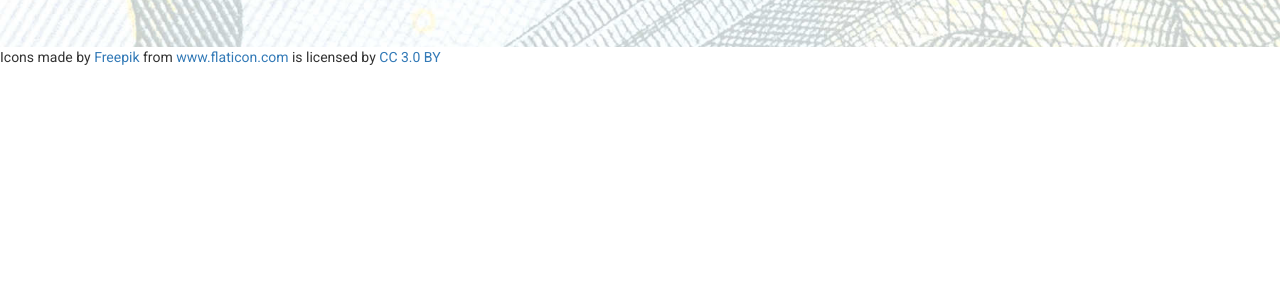
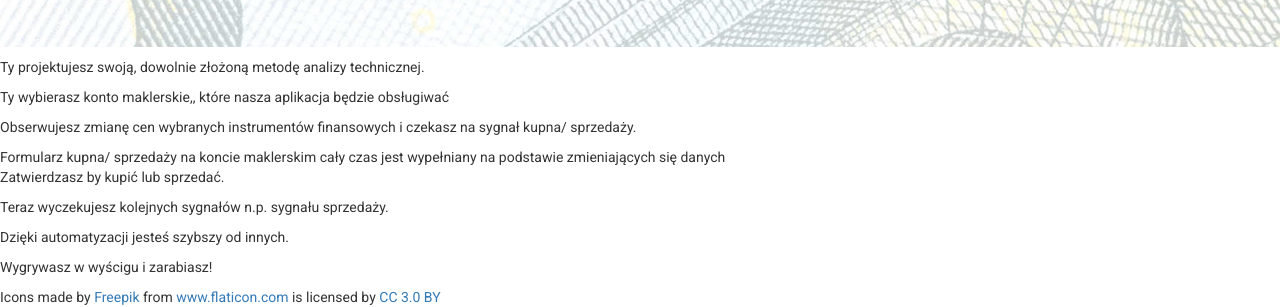
Before and after one commit to infoshareacademy/jfdd6-bialozieloni, a plain HTML site: page index.html in a window 1280 px wide. Shown: the part 2401-2708 px from the top of the page. Before the commit the page ends 2468 px from the top, so only its background shows below. Drawn offline with nearby package versions, Linux system fonts and the light colour scheme.

Commit message:
budowa sekcji dodatkowej- funkcje dodatkowe

```diff
--- a/index.html
+++ b/index.html
@@ -254,7 +254,20 @@
 </section>
 
 <section id="additional" class="additional">
+<div class="addiitional__form">
 
+  <div class="additional__items"><p></p>
+    <div class="additional__items-func"><p>Ty projektujesz swoją, dowolnie złożoną metodę analizy technicznej.</p></div>
+    <div class="additional__items-func"><p>Ty wybierasz konto maklerskie,, które nasza aplikacja będzie obsługiwać</p></div>
+    <div class="additional__items-func"><p>Obserwujesz zmianę cen wybranych instrumentów finansowych i czekasz na sygnał kupna/ sprzedaży.</p></div>
+    <div class="additional__items-func"><p></p>Formularz kupna/ sprzedaży na koncie maklerskim cały czas jest wypełniany na podstawie zmieniających się danych</div></div>
+
+  <div class="additional__items">
+    <div class="additional__items-func"><p>Zatwierdzasz by kupić lub sprzedać.</p></div>
+    <div class="additional__items-func"><p>Teraz wyczekujesz kolejnych sygnałów n.p. sygnału sprzedaży.</p></div>
+    <div class="additional__items-func"><p>Dzięki automatyzacji jesteś szybszy od innych.</p></div>
+    <div class="additional__items-func"><p>Wygrywasz w wyścigu i zarabiasz!</p></div></div>
+</div>
 
 
   <div>Icons made by <a href="http://www.freepik.com" title="Freepik">Freepik</a> from <a href="http://www.flaticon.com" title="Flaticon">www.flaticon.com</a> is licensed by <a href="http://creativecommons.org/licenses/by/3.0/" title="Creative Commons BY 3.0" target="_blank">CC 3.0 BY</a></div>
--- a/style.css
+++ b/style.css
@@ -196,6 +196,8 @@ img {
   padding-right: 0;
 }
 
+
+
 /*koniec sekcji Tomka*/
 
 /*sekcja Roberta*/
```
